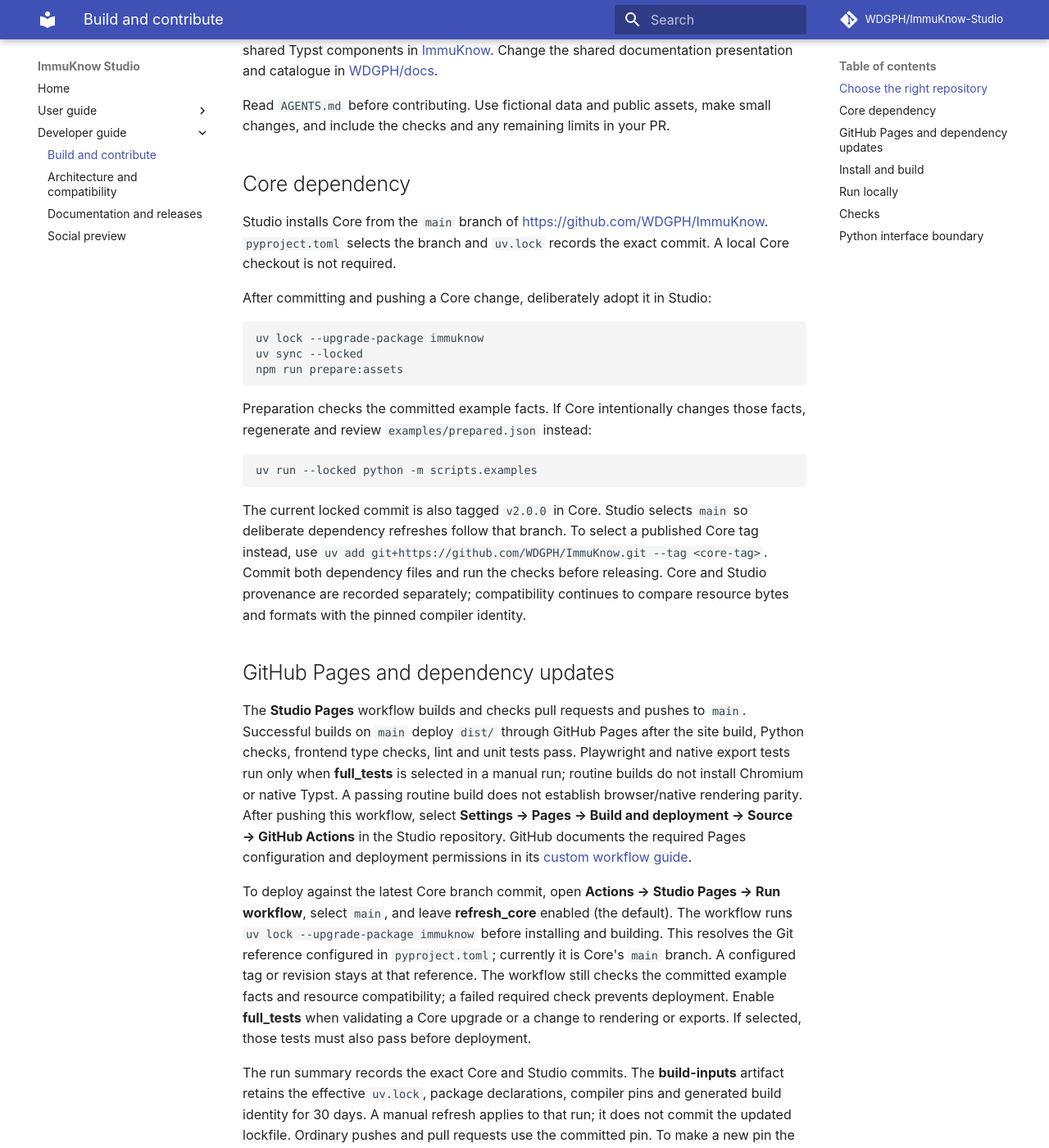
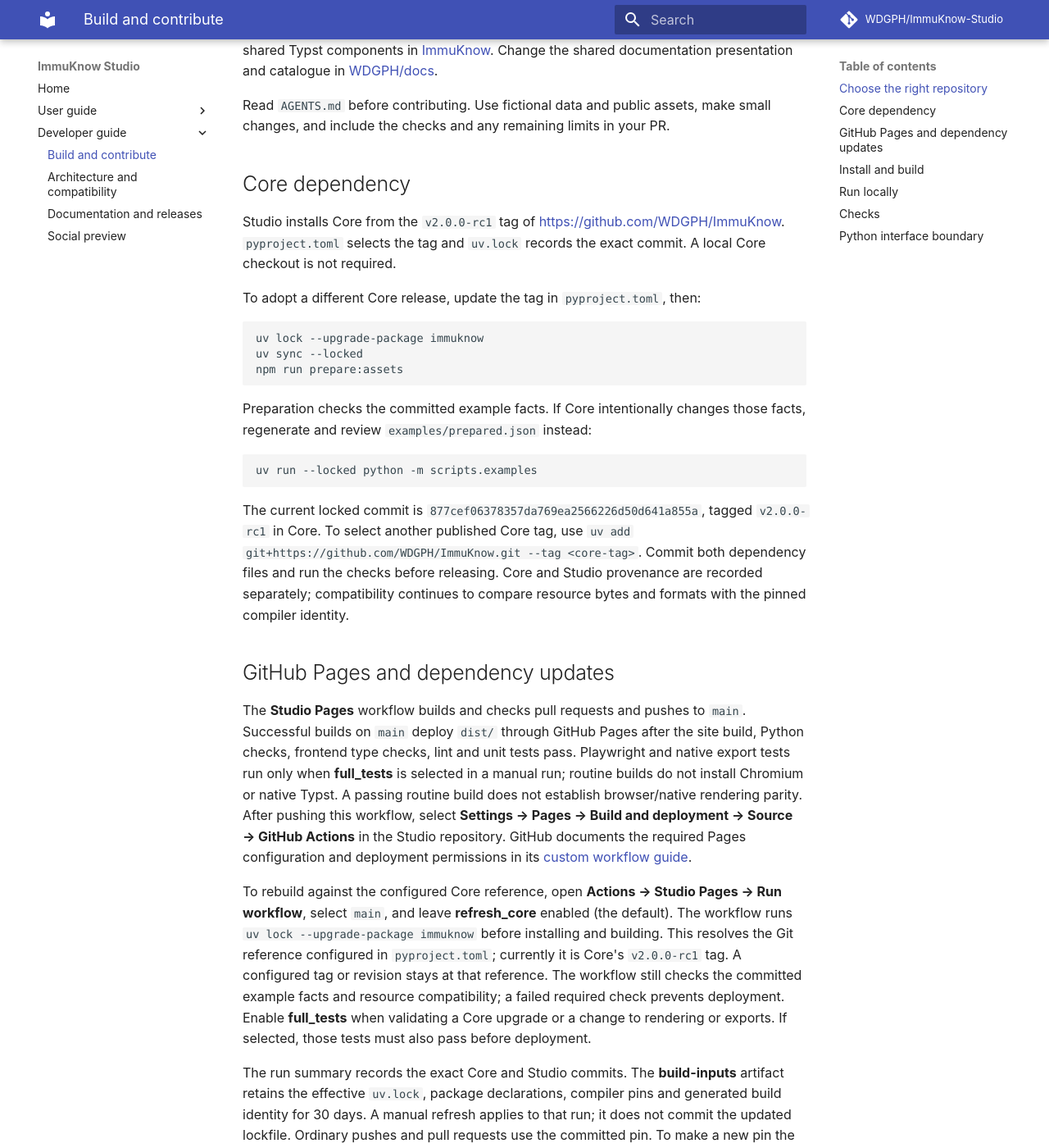
Before and after one commit to WDGPH/ImmuKnow-Studio, an MkDocs documentation site: the page built from docs/development.md, in a window 1280 px wide and 1400 px high, scrolled down 350 px. Shown: the whole window at 82% size. Built offline with MkDocs 1.6.1 and Material for MkDocs 9.7.7, drawn with Linux system fonts in a browser that asks for light colours; comment, search, counter and statistics services are not loaded.

Commit message:
Adopt ImmuKnow v2.0.0-rc1 (#13)
Pin the Core release candidate at 877cef06378357da769ea2566226d50d641a855a and convert fictional source histories to ISO dates. Prepared facts remain unchanged. Update dependency and example documentation.

Validated: example freshness (5 scenarios, 11 variants); frontend typecheck and lint; 152 unit tests; ty, Ruff lint and format; fresh site build with verified compiler; strict MkDocs build; 57 browser/native checks plus both encrypted PDF reader checks on targeted rerun after resolving workspace Chromium libraries under /tmp.

````diff
--- a/docs/development.md
+++ b/docs/development.md
@@ -18,11 +18,11 @@ small changes, and include the checks and any remaining limits in your PR.
 
 ## Core dependency
 
-Studio installs Core from the `main` branch of
-<https://github.com/WDGPH/ImmuKnow>. `pyproject.toml` selects the branch and
+Studio installs Core from the `v2.0.0-rc1` tag of
+<https://github.com/WDGPH/ImmuKnow>. `pyproject.toml` selects the tag and
 `uv.lock` records the exact commit. A local Core checkout is not required.
 
-After committing and pushing a Core change, deliberately adopt it in Studio:
+To adopt a different Core release, update the tag in `pyproject.toml`, then:
 
 ```bash
 uv lock --upgrade-package immuknow
@@ -37,9 +37,8 @@ those facts, regenerate and review `examples/prepared.json` instead:
 uv run --locked python -m scripts.examples
 ```
 
-The current locked commit is also tagged `v2.0.0` in Core. Studio selects
-`main` so deliberate dependency refreshes follow that branch. To select a
-published Core tag instead, use
+The current locked commit is `877cef06378357da769ea2566226d50d641a855a`,
+tagged `v2.0.0-rc1` in Core. To select another published Core tag, use
 `uv add git+https://github.com/WDGPH/ImmuKnow.git --tag <core-tag>`.
 Commit both dependency files and run the checks before releasing. Core and
 Studio provenance are recorded separately; compatibility continues to compare
@@ -58,11 +57,11 @@ After pushing this workflow, select
 Studio repository. GitHub documents the required Pages configuration and
 deployment permissions in its [custom workflow guide](https://docs.github.com/en/pages/getting-started-with-github-pages/using-custom-workflows-with-github-pages).
 
-To deploy against the latest Core branch commit, open **Actions → Studio Pages
+To rebuild against the configured Core reference, open **Actions → Studio Pages
 → Run workflow**, select `main`, and leave **refresh_core** enabled (the default).
 The workflow runs `uv lock --upgrade-package immuknow` before installing and
 building. This resolves the Git reference configured in `pyproject.toml`;
-currently it is Core's `main` branch. A configured tag or revision stays
+currently it is Core's `v2.0.0-rc1` tag. A configured tag or revision stays
 at that reference. The workflow still checks the committed example facts and
 resource compatibility; a failed required check prevents deployment. Enable
 **full_tests** when validating a Core upgrade or a change to rendering or exports.
--- a/pyproject.toml
+++ b/pyproject.toml
@@ -8,7 +8,7 @@ dependencies = ["ImmuKnow", "PyYAML"]
 package = false
 
 [tool.uv.sources]
-immuknow = { git = "https://github.com/WDGPH/ImmuKnow.git", branch = "main" }
+immuknow = { git = "https://github.com/WDGPH/ImmuKnow.git", tag = "v2.0.0-rc1" }
 
 [dependency-groups]
 dev = [
````
Also changed, not shown: README.md (+2 -4 lines), docs/architecture.md (+3 -4 lines), examples/README.md (+2 -1 lines), 2 other files.
